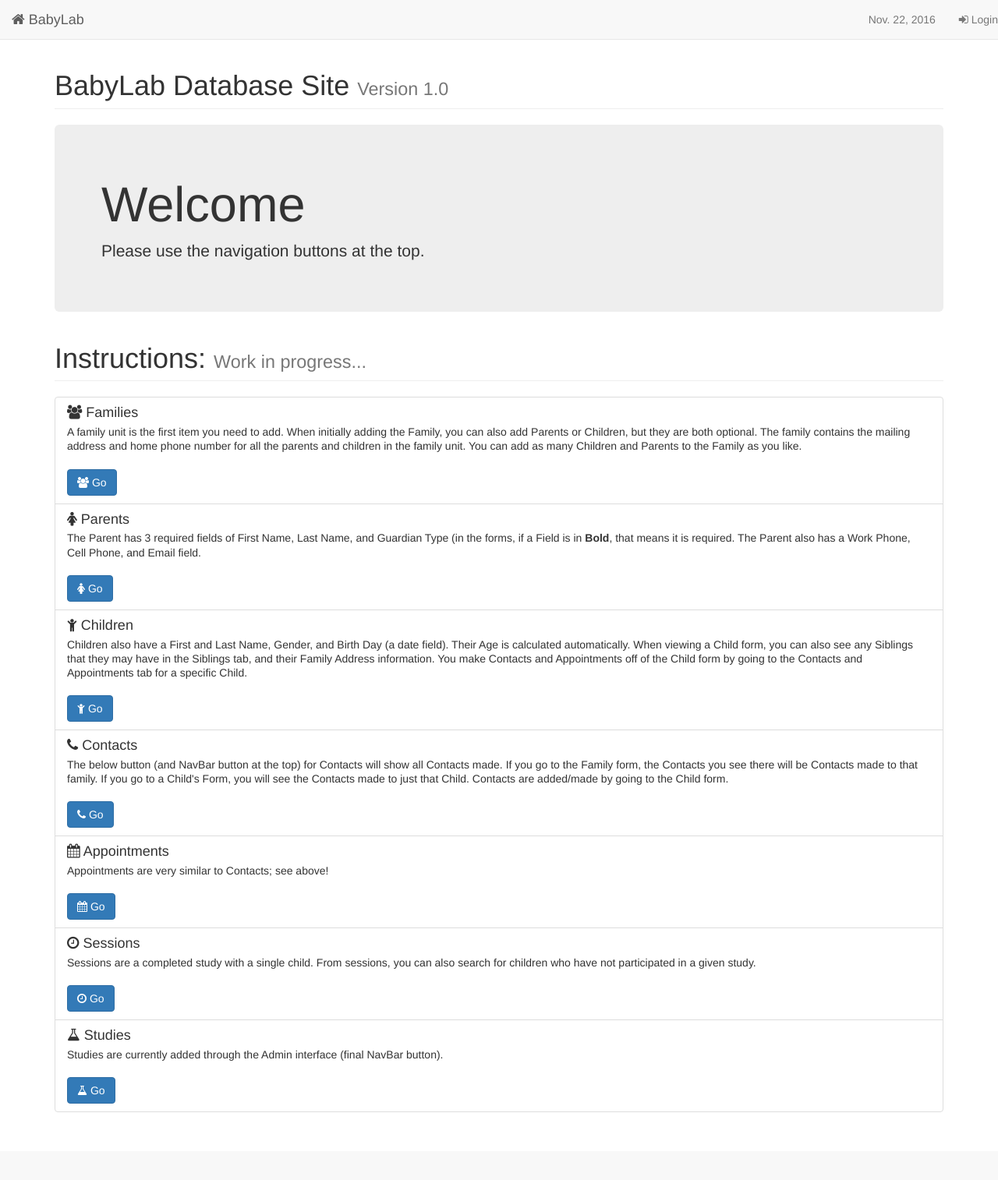
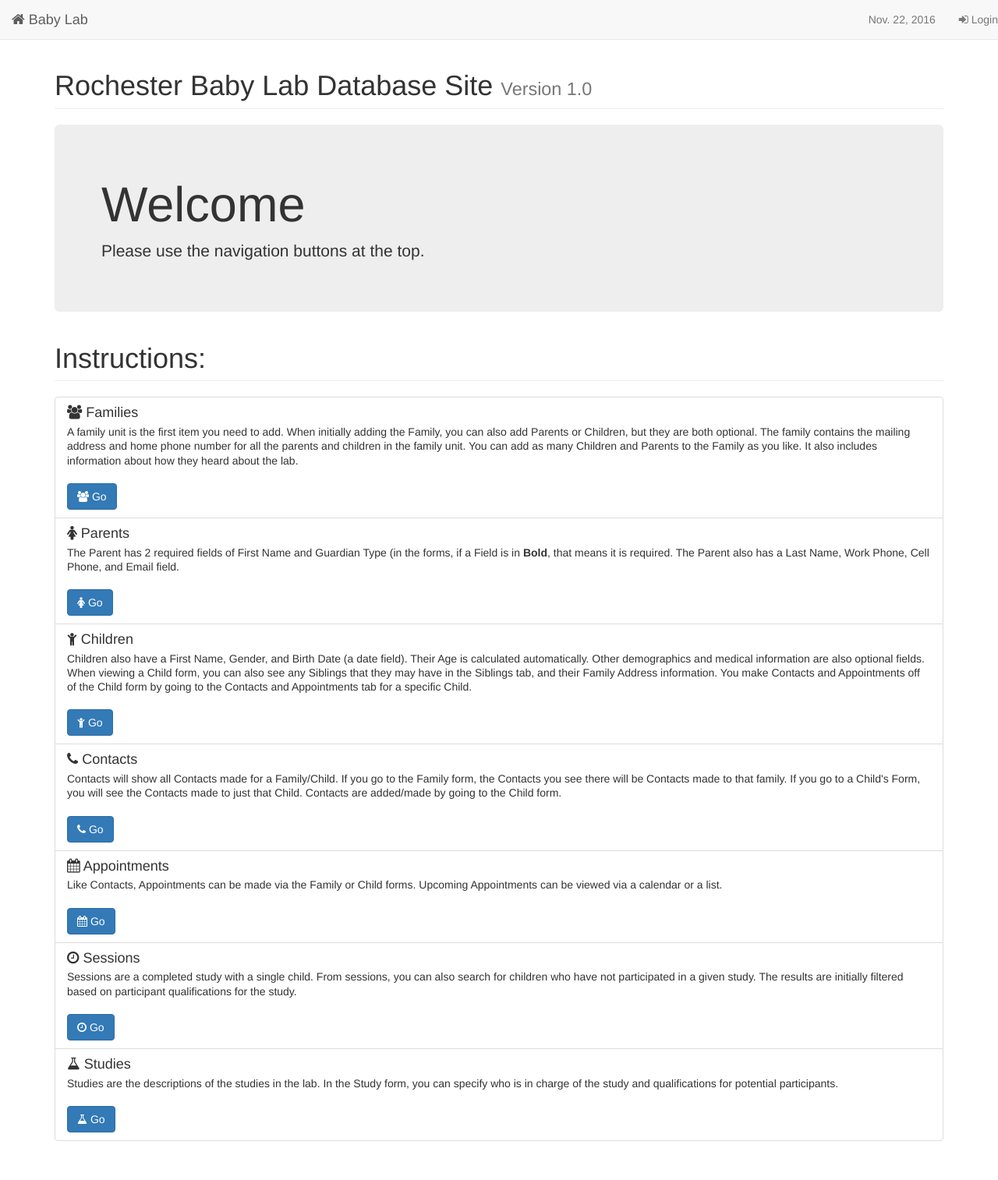
Before and after one commit to piantado/BabylabDatabase, a Django app: template templates/home.html in a window 1280 px wide. Shown: the whole page at 78% size. Before the commit the page ends 1427 px from the top, so only its background shows below. Run offline with Django 3.2, Linux system fonts and the light colour scheme; the template is opened without the code that fills it, so the values that code supplies are empty; some libraries are stand-ins or nearby versions.

Commit message:
minor text changes and last name fixes
Updated the text on the home page and made some minor changes to field
names. Also fixed the last name not being filled in when creating
parents and children from the add family form.

```diff
--- a/people/forms.py
+++ b/people/forms.py
@@ -91,8 +91,6 @@ class ParentForm(forms.ModelForm):
     def clean(self):
         cleaned_data = super(ParentForm, self).clean()
 
-        print "calling clean function for parent"
-
         if not cleaned_data['name_last_text']:
             cleaned_data['name_last_text'] = cleaned_data['family']
 
@@ -117,7 +115,7 @@ class ParentFormSetHelper(FormHelper):
 class ChildForm(forms.ModelForm):
     child_id = forms.IntegerField(label='ID', required=False)
     age = forms.CharField(max_length=100, required=False)
-    dob_date = forms.DateField(label='Birth Day', input_formats = ['%m-%d-%Y'])
+    dob_date = forms.DateField(label='Birth Date', input_formats = ['%m-%d-%Y'])
 
     class Meta:
         model = Child
@@ -170,8 +168,6 @@ class ChildForm(forms.ModelForm):
 
     def clean(self):
         cleaned_data = super(ChildForm, self).clean()
-
-        print "calling clean function for child"
 
         if not cleaned_data['name_last_text']:
             cleaned_data['name_last_text'] = cleaned_data['family']
--- a/people/models.py
+++ b/people/models.py
@@ -193,7 +193,7 @@ class Child(BaseModel):
     name_first_text = models.CharField('First Name', max_length=100)
     name_last_text = models.CharField('Last Name', max_length=100, blank=True)
     gender_type = models.SmallIntegerField('Gender', choices=GENDER_TYPE)
-    dob_date = models.DateField('Birth Day')
+    dob_date = models.DateField('Birth Date')
     ethnicity = models.SmallIntegerField('Ethnicity', choices=ETHNICITY_TYPE, blank=True, null=True)
     race = models.SmallIntegerField('Race', choices=RACE_TYPE, blank=True, null=True)
 
--- a/people/tables.py
+++ b/people/tables.py
@@ -9,7 +9,7 @@ class ChildTable(BaseTable):
     class Meta(BaseTable.Meta):
         model = Child
         order_by = ('family', 'name_first_text',)
-        fields = ('id', 'name_first_text', 'name_last_text', 'family', 'gender_type', 'dob_date', 'age', 'nickname', )
+        fields = ('id', 'name_first_text', 'name_last_text', 'family', 'gender_type', 'dob_date', 'age', )
 
     id = OpenColumn('child_detail', icon='child', kwargs={'pk': Accessor('pk')}, attrs={'a': {'class': 'btn btn-primary btn-sm'}}, verbose_name='Action', orderable=False)
 
--- a/study/views.py
+++ b/study/views.py
@@ -174,5 +174,5 @@ class SessionNoListView(LoginRequiredMixin, ListView):
         context['session_table'] = NoSessionTable(Study.session_not_taken(self.study), prefix='1-')
         RequestConfig(self.request).configure(context['session_table'])
         context['study'] = self.study
-        context['all_disabilities'] = Disability.objects.all()[1:]
+        context['all_disabilities'] = Disability.objects.all()
         return context
--- a/templates/base.html
+++ b/templates/base.html
@@ -40,7 +40,7 @@
             <span class="icon-bar"></span>
             <span class="icon-bar"></span>
         </button>
-        <a class="navbar-brand" href="{% url 'home' %}"><span class="fa fa-home"></span> BabyLab</a>
+        <a class="navbar-brand" href="{% url 'home' %}"><span class="fa fa-home"></span> Baby Lab</a>
     </div>
 
     <div class="collapse navbar-collapse">
--- a/templates/home.html
+++ b/templates/home.html
@@ -2,7 +2,7 @@
 
 {% block meta_title %}Home{%  endblock %}
 
-{% block page_header_title%}BabyLab Database Site{% endblock %}
+{% block page_header_title%}Rochester Baby Lab Database Site{% endblock %}
 {% block page_header_description %}Version 1.0{% endblock %}
 
 {% block breadcrumb %}{% endblock %}
@@ -14,50 +14,50 @@
   <p>Please use the navigation buttons at the top.</p>
 </div>
 
-<h1 class="page-header">Instructions: <small>Work in progress...</small></h1>
+<h1 class="page-header">Instructions:</h1>
 
 
 
 <ul class="list-group">
   <li class="list-group-item">
     <h4 class="list-group-item-heading"><span class="fa fa-users"></span> Families</h4>
-    <p class="list-group-item-text">A family unit is the first item you need to add.  When initially adding the Family, you can also add Parents or Children, but they are both optional.  The family contains the mailing address and home phone number for all the parents and children in the family unit.  You can add as many Children and Parents to the Family as you like.</p>
+    <p class="list-group-item-text">A family unit is the first item you need to add. When initially adding the Family, you can also add Parents or Children, but they are both optional. The family contains the mailing address and home phone number for all the parents and children in the family unit. You can add as many Children and Parents to the Family as you like. It also includes information about how they heard about the lab.</p>
     <br>
     <a class="btn btn-primary" href="{% url 'family_list' %}"><span class="fa fa-users"></span> Go</a>
   </li>
   <li class="list-group-item">
     <h4 class="list-group-item-heading"><span class="fa fa-female"></span> Parents</h4>
-    <p class="list-group-item-text">The Parent has 3 required fields of First Name, Last Name, and Guardian Type (in the forms, if a Field is in <strong>Bold</strong>, that means it is required.  The Parent also has a Work Phone, Cell Phone, and Email field.</p>
+    <p class="list-group-item-text">The Parent has 2 required fields of First Name and Guardian Type (in the forms, if a Field is in <strong>Bold</strong>, that means it is required.  The Parent also has a Last Name, Work Phone, Cell Phone, and Email field.</p>
     <br>
     <a class="btn btn-primary" href="{% url 'parent_list' %}"><span class="fa fa-female"></span> Go</a>
   </li>
   <li class="list-group-item">
     <h4 class="list-group-item-heading"><span class="fa fa-child"></span> Children</h4>
-    <p class="list-group-item-text">Children also have a First and Last Name, Gender, and Birth Day (a date field).  Their Age is calculated automatically.  When viewing a Child form, you can also see any Siblings that they may have in the Siblings tab, and their Family Address information.  You make Contacts and Appointments off of the Child form by going to the Contacts and Appointments tab for a specific Child.</p>
+    <p class="list-group-item-text">Children also have a First Name, Gender, and Birth Date (a date field).  Their Age is calculated automatically. Other demographics and medical information are also optional fields.  When viewing a Child form, you can also see any Siblings that they may have in the Siblings tab, and their Family Address information.  You make Contacts and Appointments off of the Child form by going to the Contacts and Appointments tab for a specific Child.</p>
       <br>
     <a class="btn btn-primary" href="{% url 'child_list' %}"><span class="fa fa-child"></span> Go</a>
   </li>
   <li class="list-group-item">
     <h4 class="list-group-item-heading"><span class="fa fa-phone"></span> Contacts</h4>
-    <p class="list-group-item-text">The below button (and NavBar button at the top) for Contacts will show all Contacts made.  If you go to the Family form, the Contacts you see there will be Contacts made to that family.  If you go to a Child's Form, you will see the Contacts made to just that Child.  Contacts are added/made by going to the Child form.</p>
+    <p class="list-group-item-text">Contacts will show all Contacts made for a Family/Child.  If you go to the Family form, the Contacts you see there will be Contacts made to that family.  If you go to a Child's Form, you will see the Contacts made to just that Child.  Contacts are added/made by going to the Child form.</p>
       <br>
     <a class="btn btn-primary" href="{% url 'contact_list' %}"><span class="fa fa-phone"></span> Go</a>
   </li>
   <li class="list-group-item">
     <h4 class="list-group-item-heading"><span class="fa fa-calendar"></span> Appointments</h4>
-    <p class="list-group-item-text">Appointments are very similar to Contacts; see above!</p>
+    <p class="list-group-item-text">Like Contacts, Appointments can be made via the Family or Child forms. Upcoming Appointments can be viewed via a calendar or a list.</p>
       <br>
     <a class="btn btn-primary" href="{% url 'appointment_list' %}"><span class="fa fa-calendar"></span> Go</a>
   </li>
       <li class="list-group-item">
     <h4 class="list-group-item-heading"><span class="fa fa-clock-o"></span> Sessions</h4>
-    <p class="list-group-item-text">Sessions are a completed study with a single child. From sessions, you can also search for children who have not participated in a given study.</p>
+    <p class="list-group-item-text">Sessions are a completed study with a single child. From sessions, you can also search for children who have not participated in a given study. The results are initially filtered based on participant qualifications for the study.</p>
       <br>
     <a class="btn btn-primary" href="{% url 'session_list_all' %}"><span class="fa fa-clock-o"></span> Go</a>
   </li>
   <li class="list-group-item">
     <h4 class="list-group-item-heading"><span class="fa fa-flask"></span> Studies</h4>
-    <p class="list-group-item-text">Studies are currently added through the Admin interface (final NavBar button).</p>
+    <p class="list-group-item-text">Studies are the descriptions of the studies in the lab. In the Study form, you can specify who is in charge of the study and qualifications for potential participants.</p>
       <br>
     <a class="btn btn-primary" href="{% url 'study_list' %}"><span class="fa fa-flask"></span> Go</a>
   </li>
```
Also changed, not shown: people/views.py (+14 -3 lines).
